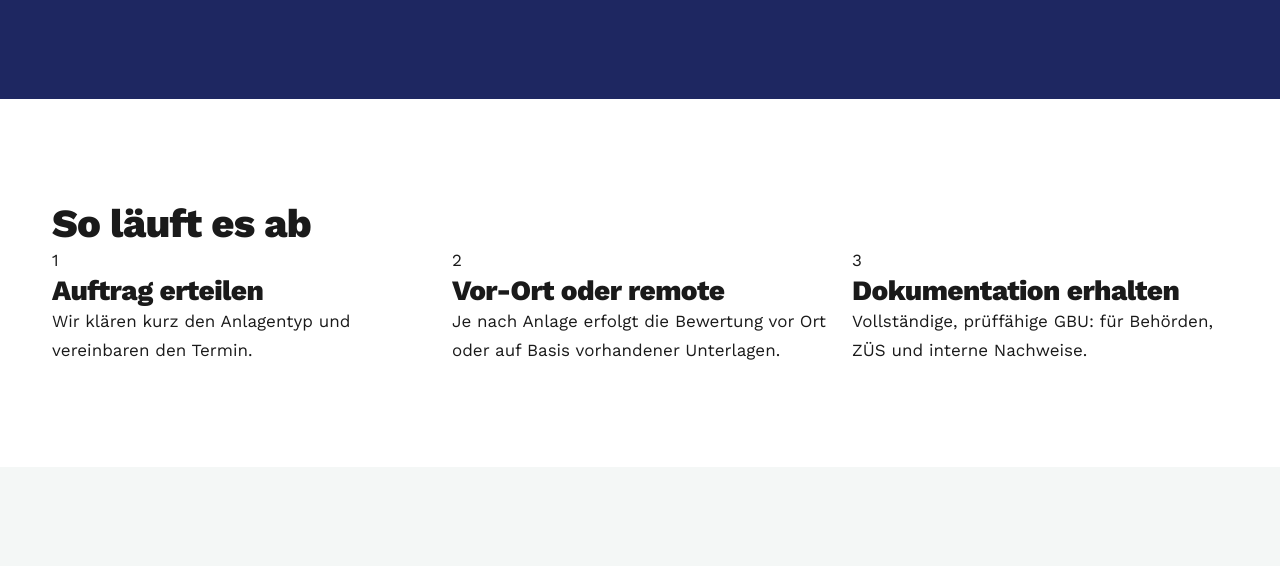
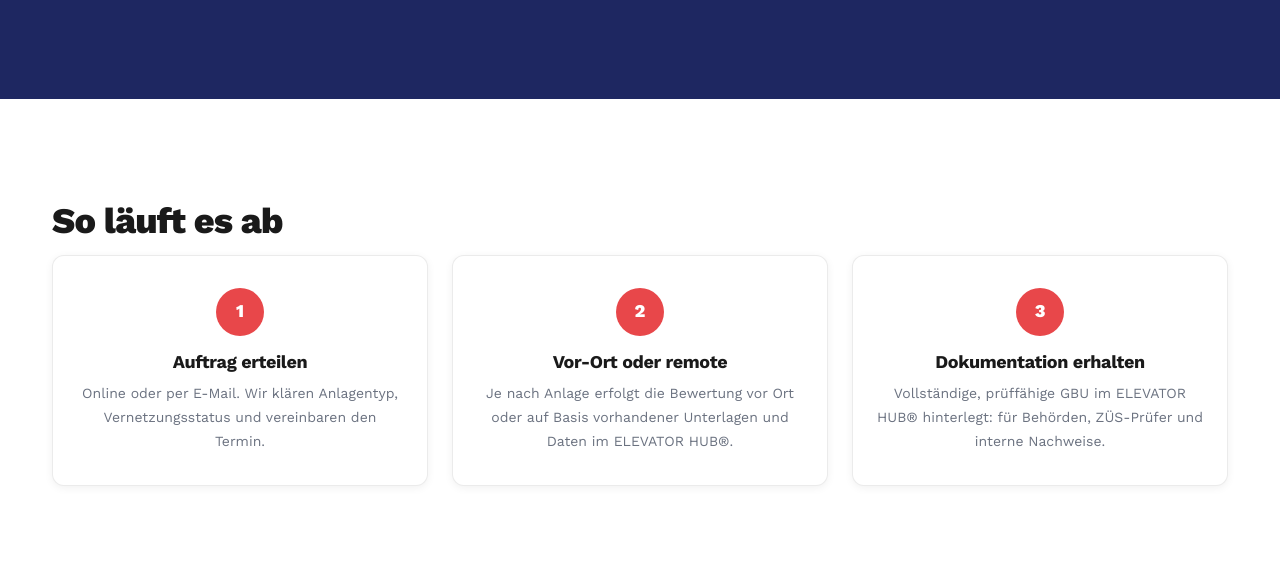
Before and after one commit to Elevoniq/elevoniq-website, a plain HTML site: page einzelleistungen/gefaehrdungsbeurteilung/index.html in a window 1280 px wide. Shown: the part 4104-4670 px from the top of the page. Drawn offline with Linux system fonts and the light colour scheme.

Commit message:
GBU: 'So läuft es ab' auf Coral-Card-Format aktualisiert
Gleiche visuelle Sprache wie Zustandsbericht — nummerierte
Coral-Badges auf weißen Karten statt unstyled process-step.

Co-Authored-By: Claude Sonnet 4.6 <noreply@anthropic.com>

```diff
--- a/einzelleistungen/gefaehrdungsbeurteilung/index.html
+++ b/einzelleistungen/gefaehrdungsbeurteilung/index.html
@@ -505,24 +505,24 @@
   </section>
 
   <!-- SO LÄUFT ES AB -->
-  <section class="section">
+  <section class="section" aria-labelledby="prozess-heading">
     <div class="container">
-      <h2>So läuft es ab</h2>
+      <h2 class="section-title" id="prozess-heading">So läuft es ab</h2>
       <div class="grid-3">
-        <div class="process-step">
-          <div class="process-step__number" aria-hidden="true">1</div>
-          <h3 class="process-step__title">Auftrag erteilen</h3>
-          <p class="process-step__body">Wir klären kurz den Anlagentyp und vereinbaren den Termin.</p>
+        <div class="card" style="text-align:center;padding:2rem 1.5rem;">
+          <div style="width:48px;height:48px;border-radius:50%;background:var(--color-coral-dark);color:#fff;font-size:18px;font-weight:800;display:flex;align-items:center;justify-content:center;margin:0 auto 1rem;" aria-hidden="true">1</div>
+          <h4 style="margin-bottom:0.6rem;">Auftrag erteilen</h4>
+          <p style="font-size:14px;color:var(--color-gray);">Online oder per E-Mail. Wir klären Anlagentyp, Vernetzungsstatus und vereinbaren den Termin.</p>
         </div>
-        <div class="process-step">
-          <div class="process-step__number" aria-hidden="true">2</div>
-          <h3 class="process-step__title">Vor-Ort oder remote</h3>
-          <p class="process-step__body">Je nach Anlage erfolgt die Bewertung vor Ort oder auf Basis vorhandener Unterlagen.</p>
+        <div class="card" style="text-align:center;padding:2rem 1.5rem;">
+          <div style="width:48px;height:48px;border-radius:50%;background:var(--color-coral-dark);color:#fff;font-size:18px;font-weight:800;display:flex;align-items:center;justify-content:center;margin:0 auto 1rem;" aria-hidden="true">2</div>
+          <h4 style="margin-bottom:0.6rem;">Vor-Ort oder remote</h4>
+          <p style="font-size:14px;color:var(--color-gray);">Je nach Anlage erfolgt die Bewertung vor Ort oder auf Basis vorhandener Unterlagen und Daten im ELEVATOR HUB®.</p>
         </div>
-        <div class="process-step">
-          <div class="process-step__number" aria-hidden="true">3</div>
-          <h3 class="process-step__title">Dokumentation erhalten</h3>
-          <p class="process-step__body">Vollständige, prüffähige GBU: für Behörden, ZÜS und interne Nachweise.</p>
+        <div class="card" style="text-align:center;padding:2rem 1.5rem;">
+          <div style="width:48px;height:48px;border-radius:50%;background:var(--color-coral-dark);color:#fff;font-size:18px;font-weight:800;display:flex;align-items:center;justify-content:center;margin:0 auto 1rem;" aria-hidden="true">3</div>
+          <h4 style="margin-bottom:0.6rem;">Dokumentation erhalten</h4>
+          <p style="font-size:14px;color:var(--color-gray);">Vollständige, prüffähige GBU im ELEVATOR HUB® hinterlegt: für Behörden, ZÜS-Prüfer und interne Nachweise.</p>
         </div>
       </div>
     </div>
```
